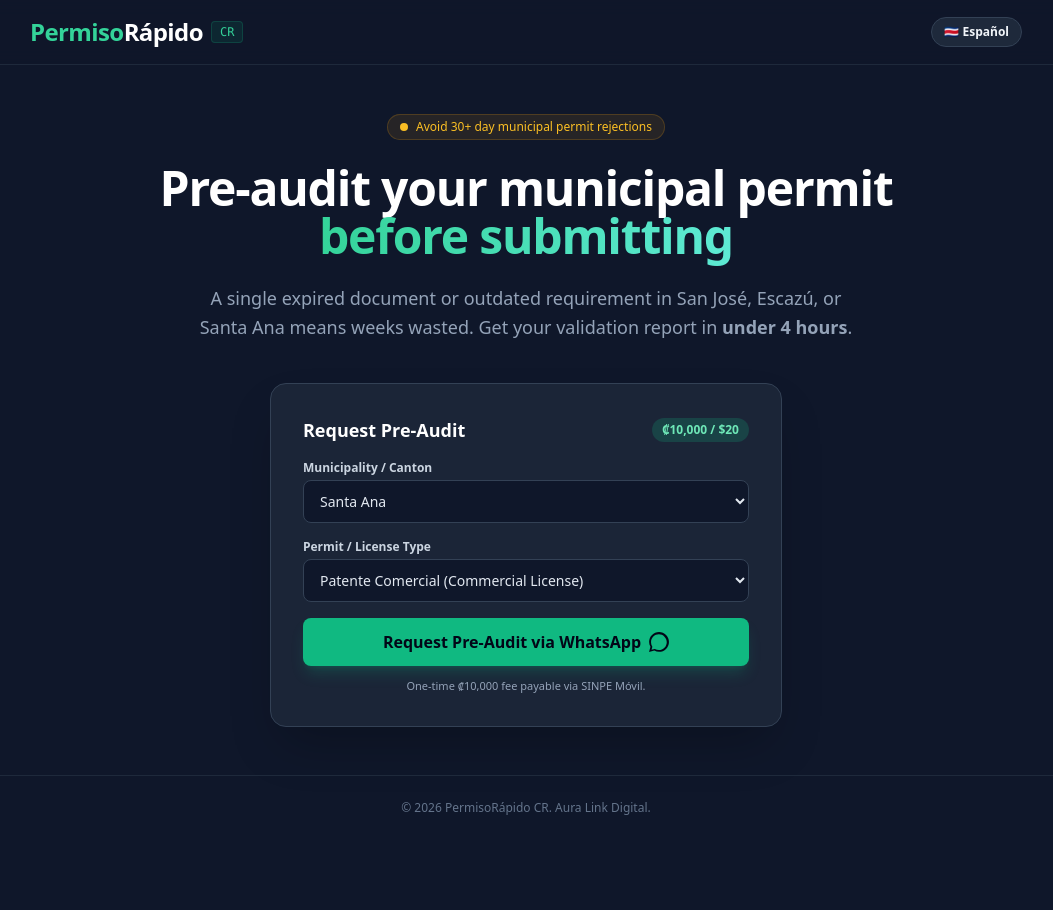
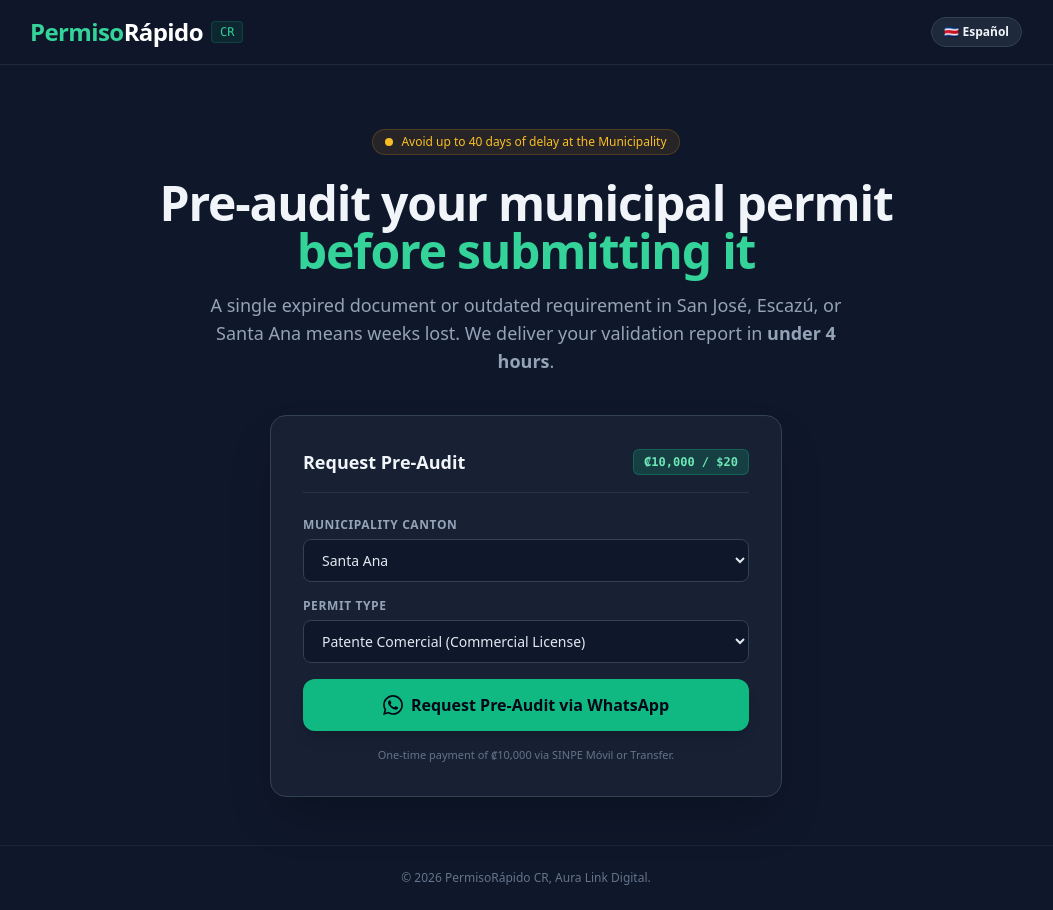
Before and after one commit to Ep1c81/permisorapido-cr, a plain HTML site: page index.html in a window 1280 px wide. Both pictures are taken after a click on the button "🇺🇸 English". Shown: the whole page, without its empty margins (114-1167 px from the left). Before the commit the page ends 840 px from the top, so only its background shows below. Drawn offline with nearby package versions, Linux system fonts and the light colour scheme.

Commit message:
Enhance SEO and improve layout in index.html
Updated SEO metadata, improved language toggle functionality, and refined layout for better user experience.

```diff
--- a/index.html
+++ b/index.html
@@ -2,8 +2,53 @@
 <html lang="es">
   <head>
     <meta charset="UTF-8" />
-  <meta name="viewport" content="width=device-width, initial-scale=1.0"/>
-  <title>PermisoRápido CR — Pre-Auditoría Municipal</title>
+    <meta name="viewport" content="width=device-width, initial-scale=1.0" />
+
+    <!-- Primary Search Engine Optimization -->
+    <title>PermisoRápido CR | Pre-Auditoría de Trámites Municipales en Costa Rica</title>
+    <meta name="description" content="Evite semanas de retraso en su patente comercial o permiso de construcción en San José, Escazú y Santa Ana. Validación experta de requisitos en menos de 4 horas por ₡10,000." />
+    <meta name="keywords" content="permisos municipales costa rica, patente comercial san jose, pre auditoria municipal, requisitos municipalidad santa ana, trámites escazu, permiso de construccion cr" />
+    <meta name="robots" content="index, follow" />
+    <link rel="canonical" href="https://permisorapido.auralinkdigital.com/" />
+
+    <!-- Open Graph / WhatsApp / Facebook Preview -->
+    <meta property="og:type" content="website" />
+    <meta property="og:url" content="https://permisorapido.auralinkdigital.com/" />
+    <meta property="og:title" content="PermisoRápido CR | Valide su Trámite Municipal en Menos de 4 Horas" />
+    <meta property="og:description" content="Un solo documento vencido significa semanas perdidas. Pre-auditamos su patente comercial o permiso de construcción por ₡10,000 vía SINPE." />
+
+    <!-- Twitter / X Meta Tags -->
+    <meta name="twitter:card" content="summary_large_image" />
+    <meta name="twitter:url" content="https://permisorapido.auralinkdigital.com/" />
+    <meta name="twitter:title" content="PermisoRápido CR | Pre-Auditoría Municipal" />
+    <meta name="twitter:description" content="Pre-auditamos su trámite municipal antes de presentarlo en San José, Escazú o Santa Ana." />
+
+    <!-- Localized Schema.org Structured Data -->
+    <script type="application/ld+json">
+    {
+      "@context": "https://schema.org",
+      "@type": "ProfessionalService",
+      "name": "PermisoRápido CR",
+      "url": "https://permisorapido.auralinkdigital.com/",
+      "description": "Servicio de pre-auditoría rápida y validación de requisitos para trámites y patentes municipales en Costa Rica.",
+      "telephone": "+50663889598",
+      "areaServed": [
+        { "@type": "City", "name": "San José", "addressCountry": "CR" },
+        { "@type": "City", "name": "Escazú", "addressCountry": "CR" },
+        { "@type": "City", "name": "Santa Ana", "addressCountry": "CR" }
+      ],
+      "priceRange": "₡10,000",
+      "paymentAccepted": "SINPE Móvil, Transferencia Bancaria",
+      "address": {
+        "@type": "PostalAddress",
+        "addressLocality": "Santa Ana",
+        "addressRegion": "San José",
+        "addressCountry": "CR"
+      }
+    }
+    </script>
+
+    <!-- Tailwind CSS & Custom Styles -->
     <script src="https://cdn.tailwindcss.com"></script>
     <style>
       .lang-en { display: none; }
@@ -21,48 +66,49 @@
 
         <!-- LANGUAGE TOGGLE BUTTON -->
         <button onclick="toggleLanguage()" class="text-xs font-semibold px-3 py-1.5 rounded-full border border-slate-700 bg-slate-800 hover:bg-slate-700 transition">
-        <span id="lang-btn-text">🇺🇸 English</span>
+          <span class="lang-es">🇺🇸 English</span>
+          <span class="lang-en">🇨🇷 Español</span>
         </button>
       </div>
     </header>
 
     <!-- HERO SECTION -->
-  <main class="max-w-4xl mx-auto px-4 py-12 text-center my-auto">
-
-    <!-- BADGE -->
-    <div class="inline-flex items-center gap-2 px-3 py-1 rounded-full bg-amber-500/10 border border-amber-500/20 text-amber-400 text-xs font-medium mb-6">
+    <main class="max-w-4xl mx-auto px-4 pt-16 pb-12 text-center flex-grow flex flex-col justify-center">
+      <div class="inline-flex items-center gap-2 px-3 py-1 rounded-full bg-amber-500/10 border border-amber-500/20 text-amber-400 text-xs font-medium mb-6 mx-auto">
         <span class="w-2 h-2 rounded-full bg-amber-400 animate-pulse"></span>
         <span class="lang-es">Evite hasta 40 días de atraso en la Municipalidad</span>
-      <span class="lang-en">Avoid 30+ day municipal permit rejections</span>
+        <span class="lang-en">Avoid up to 40 days of delay at the Municipality</span>
       </div>
 
-    <!-- MAIN HEADLINE -->
-    <h1 class="text-3xl sm:text-5xl font-extrabold text-white tracking-tight leading-tight mb-6">
-      <span class="lang-es">Pre-auditamos su trámite municipal <br class="hidden sm:inline"/><span class="text-transparent bg-clip-text bg-gradient-to-r from-emerald-400 to-teal-300">antes de presentarlo</span></span>
-      <span class="lang-en">Pre-audit your municipal permit <br class="hidden sm:inline"/><span class="text-transparent bg-clip-text bg-gradient-to-r from-emerald-400 to-teal-300">before submitting</span></span>
+      <h1 class="text-3xl md:text-5xl font-black tracking-tight mb-4 leading-tight">
+        <span class="lang-es">Pre-auditamos su trámite municipal <br class="hidden md:block"/><span class="text-emerald-400">antes de presentarlo</span></span>
+        <span class="lang-en">Pre-audit your municipal permit <br class="hidden md:block"/><span class="text-emerald-400">before submitting it</span></span>
       </h1>
 
-    <p class="text-slate-400 text-lg max-w-2xl mx-auto mb-10 leading-relaxed">
+      <p class="text-slate-400 text-base md:text-lg max-w-2xl mx-auto mb-10">
         <span class="lang-es">Un solo documento vencido o requisito desactualizado en San José, Escazú o Santa Ana significa semanas perdidas. Le entregamos su reporte de validación en <strong>menos de 4 horas</strong>.</span>
-      <span class="lang-en">A single expired document or outdated requirement in San José, Escazú, or Santa Ana means weeks wasted. Get your validation report in <strong>under 4 hours</strong>.</span>
+        <span class="lang-en">A single expired document or outdated requirement in San José, Escazú, or Santa Ana means weeks lost. We deliver your validation report in <strong>under 4 hours</strong>.</span>
       </p>
 
-    <!-- INTERACTIVE AUDIT CARD -->
-    <div class="bg-slate-800/80 border border-slate-700 rounded-2xl p-6 sm:p-8 max-w-lg mx-auto shadow-2xl text-left">
-      <h2 class="text-lg font-bold text-white mb-4 flex items-center justify-between">
+      <!-- AUDIT CARD / FORM -->
+      <div class="bg-slate-800/60 border border-slate-700 p-6 md:p-8 rounded-2xl max-w-lg mx-auto w-full text-left shadow-2xl backdrop-blur-sm">
+        <div class="flex justify-between items-center mb-6 border-b border-slate-700/60 pb-4">
+          <h2 class="font-bold text-lg text-slate-100">
             <span class="lang-es">Solicitar Pre-Auditoría</span>
             <span class="lang-en">Request Pre-Audit</span>
-        <span class="text-xs bg-emerald-500/20 text-emerald-300 px-2.5 py-1 rounded-full font-bold">₡10,000 / $20</span>
           </h2>
+          <span class="text-xs font-mono font-bold bg-emerald-500/20 text-emerald-300 px-2.5 py-1 rounded-md border border-emerald-500/30">
+            ₡10,000 / $20
+          </span>
+        </div>
 
-      <form id="auditForm" onsubmit="handlePreAudit(event)" class="space-y-4">
-        <!-- CANTON SELECTION -->
+        <div class="space-y-4">
           <div>
-          <label class="block text-xs font-semibold text-slate-300 mb-1">
+            <label class="block text-xs font-semibold uppercase tracking-wider text-slate-400 mb-1.5">
               <span class="lang-es">Cantón de la Municipalidad</span>
-            <span class="lang-en">Municipality / Canton</span>
+              <span class="lang-en">Municipality Canton</span>
             </label>
-          <select id="cantonSelect" required class="w-full bg-slate-900 border border-slate-700 rounded-lg px-3 py-2.5 text-slate-200 text-sm focus:outline-none focus:border-emerald-500">
+            <select id="cantonSelect" class="w-full bg-slate-900 border border-slate-700 rounded-lg px-3.5 py-2.5 text-sm focus:outline-none focus:border-emerald-500 text-slate-200">
               <option value="Santa Ana">Santa Ana</option>
               <option value="Escazú">Escazú</option>
               <option value="San José">San José</option>
@@ -71,61 +117,74 @@
             </select>
           </div>
 
-        <!-- TRAMITE TYPE SELECTION -->
           <div>
-          <label class="block text-xs font-semibold text-slate-300 mb-1">
+            <label class="block text-xs font-semibold uppercase tracking-wider text-slate-400 mb-1.5">
               <span class="lang-es">Tipo de Trámite</span>
-            <span class="lang-en">Permit / License Type</span>
+              <span class="lang-en">Permit Type</span>
             </label>
-          <select id="tramiteSelect" required class="w-full bg-slate-900 border border-slate-700 rounded-lg px-3 py-2.5 text-slate-200 text-sm focus:outline-none focus:border-emerald-500">
+            <select id="tramiteSelect" class="w-full bg-slate-900 border border-slate-700 rounded-lg px-3.5 py-2.5 text-sm focus:outline-none focus:border-emerald-500 text-slate-200">
               <option value="Patente Comercial">Patente Comercial (Commercial License)</option>
-            <option value="Obra Menor">Permiso de Obra Menor <40m² (Minor Construction)</option>
-            <option value="Uso de Suelo">Uso de Suelo (Land Use Certificate)</option>
+              <option value="Permiso de Construcción">Permiso de Construcción (Construction Permit)</option>
+              <option value="Uso de Suelo">Uso de Suelo (Zoning Permit)</option>
+              <option value="Licencia de Licores">Licencia de Licores (Liquor License)</option>
             </select>
           </div>
 
-        <!-- SUBMIT BUTTON -->
-        <button type="submit" class="w-full bg-emerald-500 hover:bg-emerald-400 text-slate-950 font-bold py-3 px-4 rounded-lg transition duration-200 text-center shadow-lg shadow-emerald-500/20 flex items-center justify-center gap-2">
+          <button onclick="submitToWhatsApp()" class="w-full mt-2 bg-emerald-500 hover:bg-emerald-400 text-slate-950 font-bold py-3.5 px-4 rounded-xl shadow-lg transition duration-150 flex items-center justify-center gap-2">
+            <svg class="w-5 h-5 fill-current" viewBox="0 0 24 24">
+              <path d="M.057 24l1.687-6.163c-1.041-1.804-1.588-3.849-1.587-5.946.003-6.556 5.338-11.891 11.893-11.891 3.181.001 6.167 1.24 8.413 3.488 2.245 2.248 3.481 5.236 3.48 8.414-.003 6.557-5.338 11.892-11.893 11.892-1.99-.001-3.951-.5-5.688-1.448l-6.305 1.654zm6.597-3.807c1.676.995 3.276 1.591 5.392 1.592 5.448 0 9.886-4.434 9.889-9.885.002-5.462-4.415-9.89-9.881-9.892-5.452 0-9.887 4.434-9.889 9.884-.001 2.225.651 3.891 1.746 5.634l-.999 3.648 3.742-.981zm11.387-5.464c-.074-.124-.272-.198-.57-.347-.297-.149-1.758-.868-2.031-.967-.272-.099-.47-.149-.669.149-.198.297-.768.967-.941 1.165-.173.198-.347.223-.644.074-.297-.149-1.255-.462-2.39-1.475-.883-.788-1.48-1.761-1.653-2.059-.173-.297-.018-.458.13-.606.134-.133.297-.347.446-.521.151-.172.2-.296.3-.495.099-.198.05-.372-.025-.521-.075-.148-.669-1.611-.916-2.206-.242-.579-.487-.501-.669-.51l-.57-.01c-.198 0-.52.074-.792.372s-1.04 1.016-1.04 2.479 1.065 2.876 1.213 3.074c.149.198 2.095 3.2 5.076 4.487.709.306 1.263.489 1.694.626.712.226 1.36.194 1.872.118.571-.085 1.758-.719 2.006-1.413.248-.695.248-1.29.173-1.414z"/>
+            </svg>
             <span class="lang-es">Coordinar Pre-Auditoría por WhatsApp</span>
             <span class="lang-en">Request Pre-Audit via WhatsApp</span>
-          <svg class="w-5 h-5 fill-current" viewBox="0 0 24 24"><path d="M.057 24l1.687-6.163c-1.041-1.804-1.588-3.849-1.587-5.946.003-6.556 5.338-11.891 11.893-11.891 3.181.001 6.167 1.24 8.413 3.488 2.245 2.248 3.481 5.236 3.48 8.414-.003 6.557-5.338 11.892-11.893 11.892-1.99-.001-3.951-.5-5.688-1.448l-6.705 1.758zm6.602-3.816l.33.196c1.472.873 3.16 1.334 4.883 1.335 5.202 0 9.434-4.232 9.437-9.436.002-2.52-.978-4.889-2.76-6.671-1.782-1.781-4.15-2.761-6.67-2.762-5.203 0-9.435 4.232-9.437 9.436-.001 1.781.478 3.518 1.385 5.03l.216.36-1.01 3.69 3.784-.992z"/></svg>
           </button>
-      </form>
+        </div>
 
-      <p class="text-[11px] text-slate-400 text-center mt-3">
+        <p class="text-[11px] text-slate-500 mt-4 text-center">
           <span class="lang-es">Pago único de ₡10,000 mediante SINPE Móvil o Transferencia.</span>
-        <span class="lang-en">One-time ₡10,000 fee payable via SINPE Móvil.</span>
+          <span class="lang-en">One-time payment of ₡10,000 via SINPE Móvil or Transfer.</span>
         </p>
       </div>
-
     </main>
 
     <!-- FOOTER -->
-  <footer class="border-t border-slate-800 text-center py-6 text-xs text-slate-500">
-    <p>&copy; 2026 PermisoRápido CR. Aura Link Digital.</p>
+    <footer class="border-t border-slate-800/80 py-6 text-center text-xs text-slate-500">
+      <p>© 2026 PermisoRápido CR, Aura Link Digital.</p>
     </footer>
 
-  <!-- JAVASCRIPT FOR INTERACTIVITY -->
+    <!-- JAVASCRIPT LOGIC -->
     <script>
-    let currentLang = 'es';
+      function toggleLanguage() {
+        const currentLang = document.documentElement.lang;
+        const newLang = currentLang === 'es' ? 'en' : 'es';
+        document.documentElement.lang = newLang;
 
-    function toggleLanguage() {
-      currentLang = currentLang === 'es' ? 'en' : 'es';
-      document.getElementById('lang-btn-text').innerText = currentLang === 'es' ? '🇺🇸 English' : '🇨🇷 Español';
+        const esElements = document.querySelectorAll('.lang-es');
+        const enElements = document.querySelectorAll('.lang-en');
 
-      document.querySelectorAll('.lang-es').forEach(el => el.style.display = currentLang === 'es' ? 'inline' : 'none');
-      document.querySelectorAll('.lang-en').forEach(el => el.style.display = currentLang === 'en' ? 'inline' : 'none');
+        if (newLang === 'en') {
+          esElements.forEach(el => el.style.display = 'none');
+          enElements.forEach(el => el.style.display = 'inline');
+        } else {
+          esElements.forEach(el => el.style.display = 'inline');
+          enElements.forEach(el => el.style.display = 'none');
+        }
       }
 
-    function handlePreAudit(e) {
-      e.preventDefault();
+      function submitToWhatsApp() {
         const canton = document.getElementById('cantonSelect').value;
         const tramite = document.getElementById('tramiteSelect').value;
+        const lang = document.documentElement.lang;
 
-      const phone = '50663889598';
-      const message = encodeURIComponent(`Hola! Quiero solicitar una Pre-Auditoría Municipal por ₡10,000.\n\n- Cantón: ${canton}\n- Trámite: ${tramite}`);
+        let message = "";
+        if (lang === 'en') {
+          message = `Hello! I would like to request a Pre-Audit for a ${tramite} in ${canton}. Please send me the SINPE details for the ₡10,000 payment.`;
+        } else {
+          message = `¡Hola! Me gustaría solicitar una Pre-Auditoría para un trámite de ${tramite} en la Municipalidad de ${canton}. Quedo a la espera de los datos de SINPE para realizar el pago de ₡10,000.`;
+        }
 
-      window.open(`https://wa.me/${phone}?text=${message}`, '_blank');
+        const encodedMessage = encodeURIComponent(message);
+        const whatsappUrl = `https://wa.me/50663889598?text=${encodedMessage}`;
+        window.open(whatsappUrl, '_blank');
       }
     </script>
   </body>
```
Lines whose indentation alone changed are shown as unchanged.
